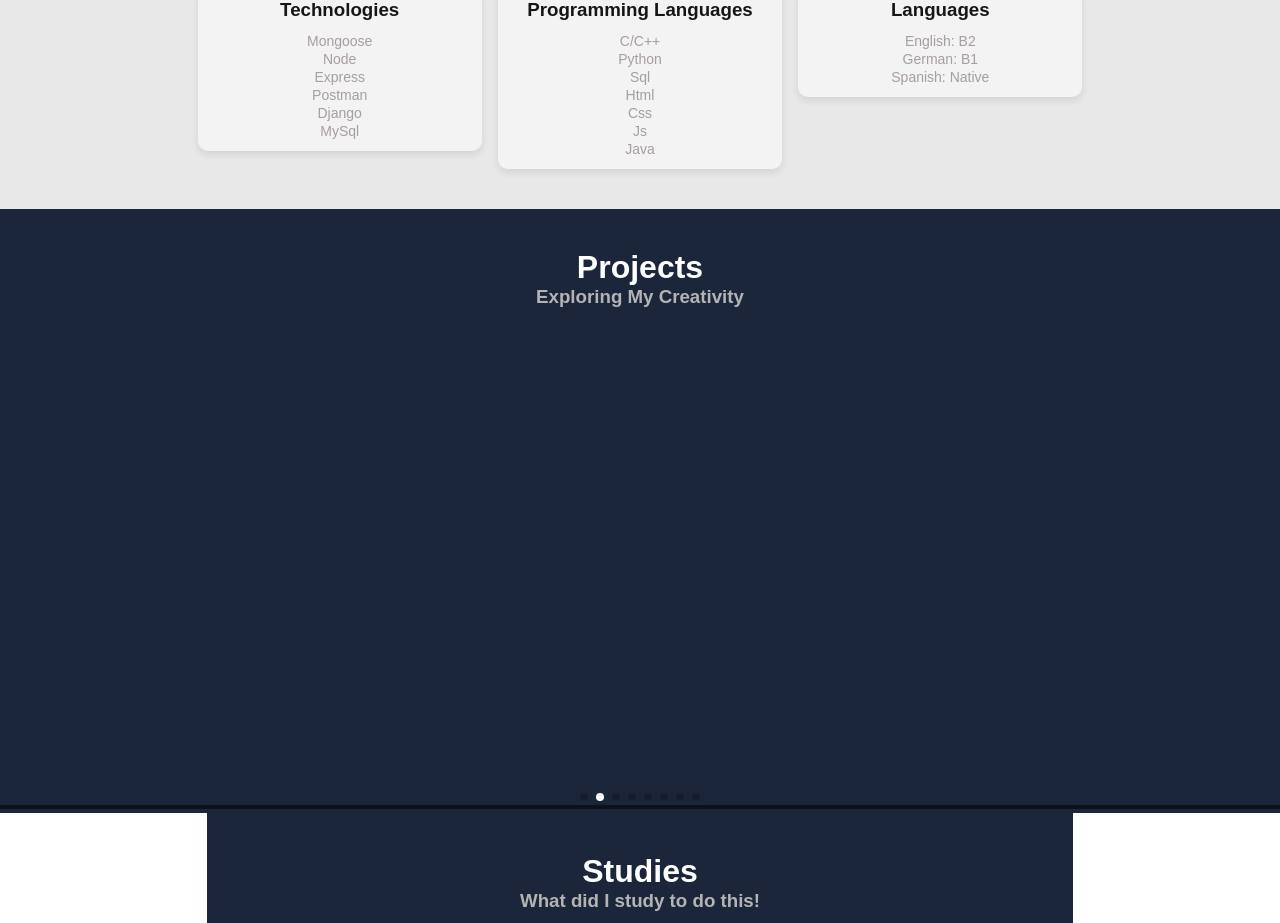
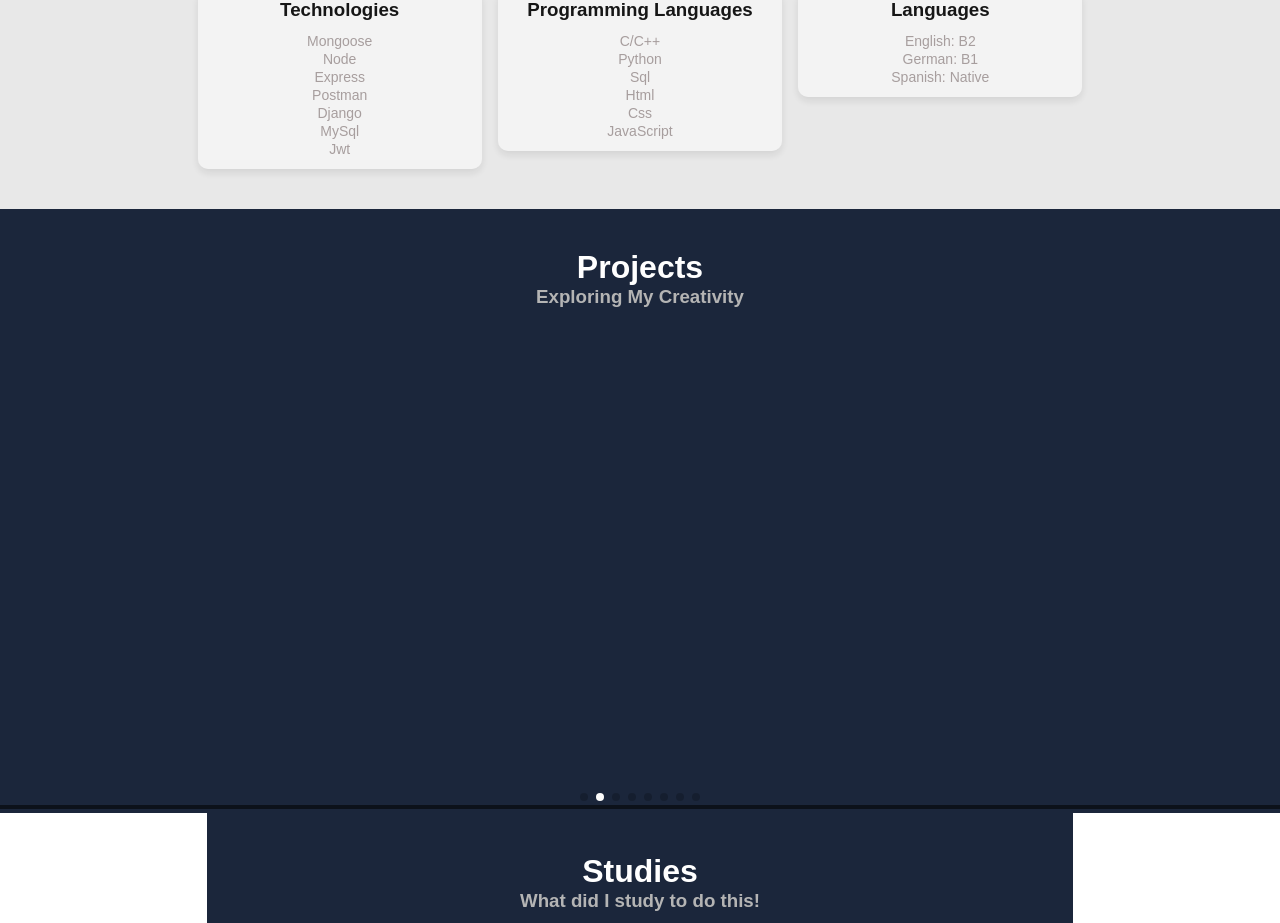
Before and after one commit to guelan14/portfolio, a React (Vite) app: page / in a window 1280 px wide. Shown: the part 1140-2063 px from the top of the page. Built offline with nearby package versions, Linux system fonts and the light colour scheme; a web font is replaced by a local one.

Commit message:
add jwt and javascript

```diff
--- a/src/pages/About.jsx
+++ b/src/pages/About.jsx
@@ -94,6 +94,7 @@ export const About = () => {
             <li>Postman</li>
             <li>Django</li>
             <li>MySql</li>
+            <li>Jwt</li>
           </ul>
         </div>
         <div className="grid-item">
@@ -104,8 +105,7 @@ export const About = () => {
             <li>Sql</li>
             <li>Html</li>
             <li>Css</li>
-            <li>Js</li>
-            <li>Java</li>
+            <li>JavaScript</li>
           </ul>
         </div>
         <div className="grid-item">
```
